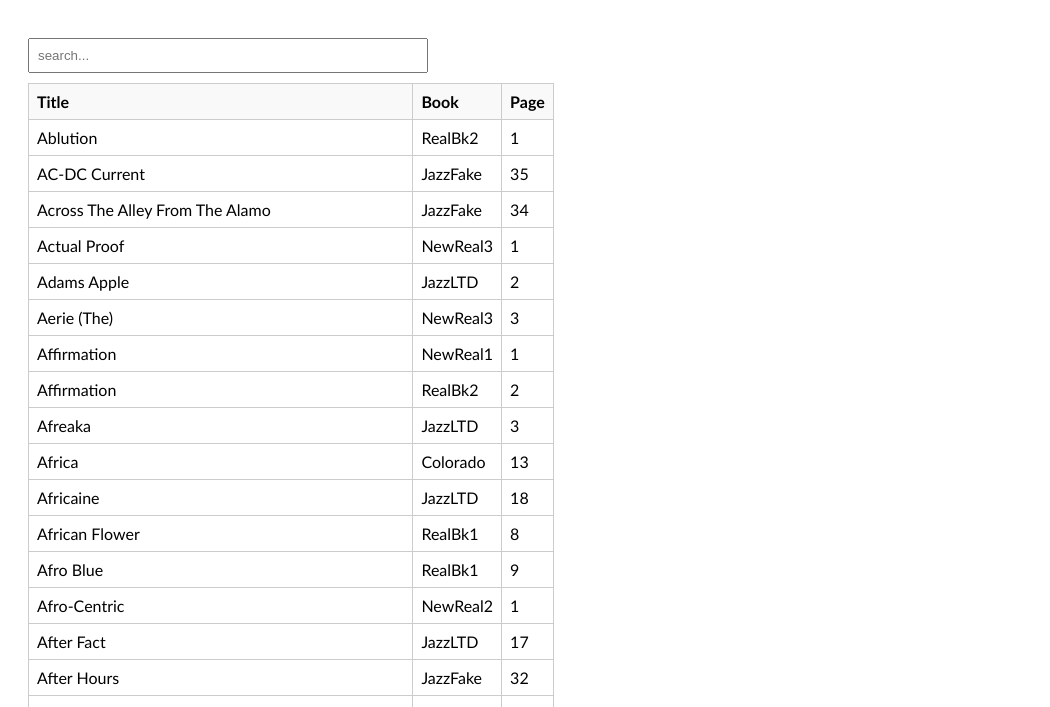
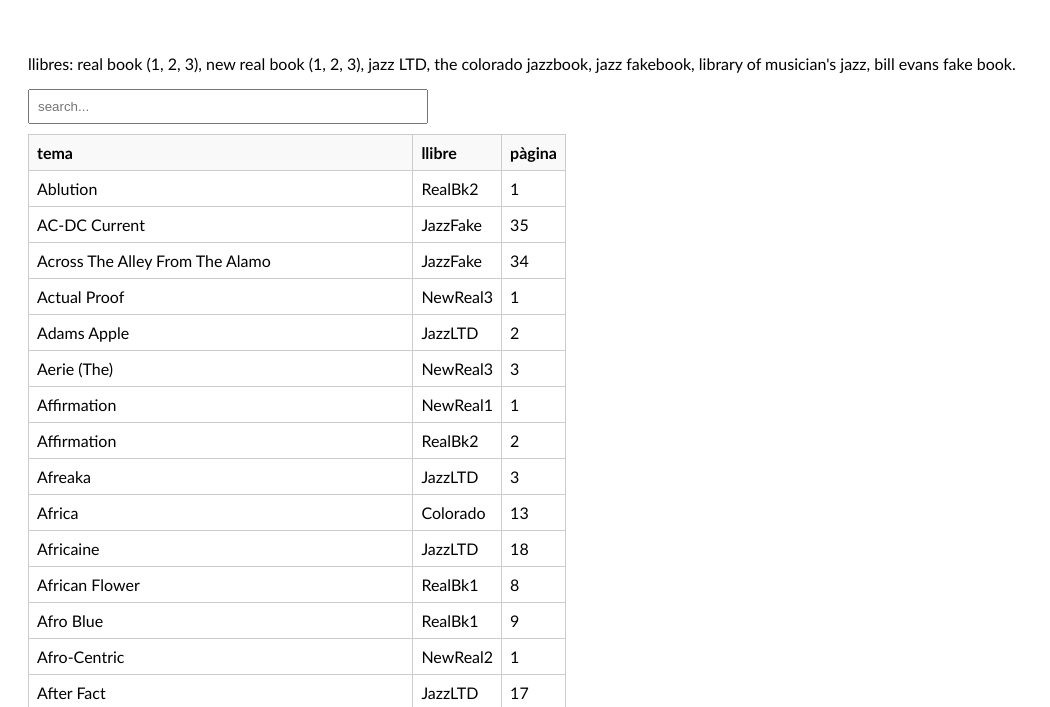
Before and after one commit to trinkle-tinkle/master-index, a plain HTML site: page index.html in a window 1280 px wide. Shown: the part 91-798 px from the top of the page, without its empty margins (0-1050 px from the left). Drawn offline with Linux system fonts and the light colour scheme.

Commit message:
Update index.html

```diff
--- a/index.html
+++ b/index.html
@@ -9,13 +9,14 @@
 <body>
   <h1>master index</h1>
   <br>
+  <p>llibres: real book (1, 2, 3), new real book (1, 2, 3), jazz LTD, the colorado jazzbook, jazz fakebook, library of musician's jazz, bill evans fake book.</p>
   <input type="text" id="searchInput" placeholder="search...">
   <table id="dataTable">
     <thead>
       <tr>
-        <th data-key="title">Title</th>
-        <th data-key="book">Book</th>
-        <th data-key="page">Page</th>
+        <th data-key="title">tema</th>
+        <th data-key="book">llibre</th>
+        <th data-key="page">pàgina</th>
       </tr>
     </thead>
     <tbody></tbody>
```
